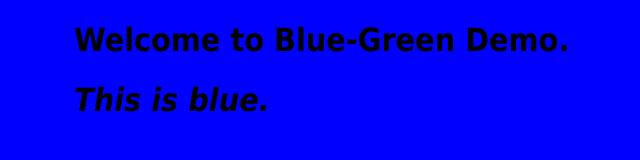
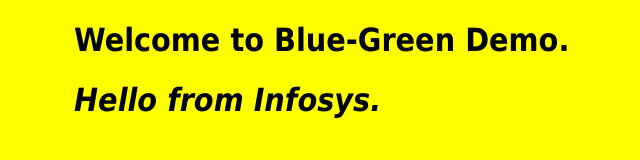
Before and after one commit to DevopsNexus/k8s-blue-green, a plain HTML site: page index.html in a window 1280 px wide. Shown: the whole page, without its empty margins (166-806 px from the left). Drawn offline with Linux system fonts and the light colour scheme.

Commit message:
Update index.html

```diff
--- a/index.html
+++ b/index.html
@@ -10,10 +10,10 @@
     }
 </style>
 </head>
-<body bgcolor="blue">
+<body bgcolor="yellow">
 <h1>Welcome to Blue-Green Demo.</h1>
 
 
-<h1><em>This is blue.</em></h1>
+<h1><em>Hello from Infosys.</em></h1>
 </body>
 </html>
```
